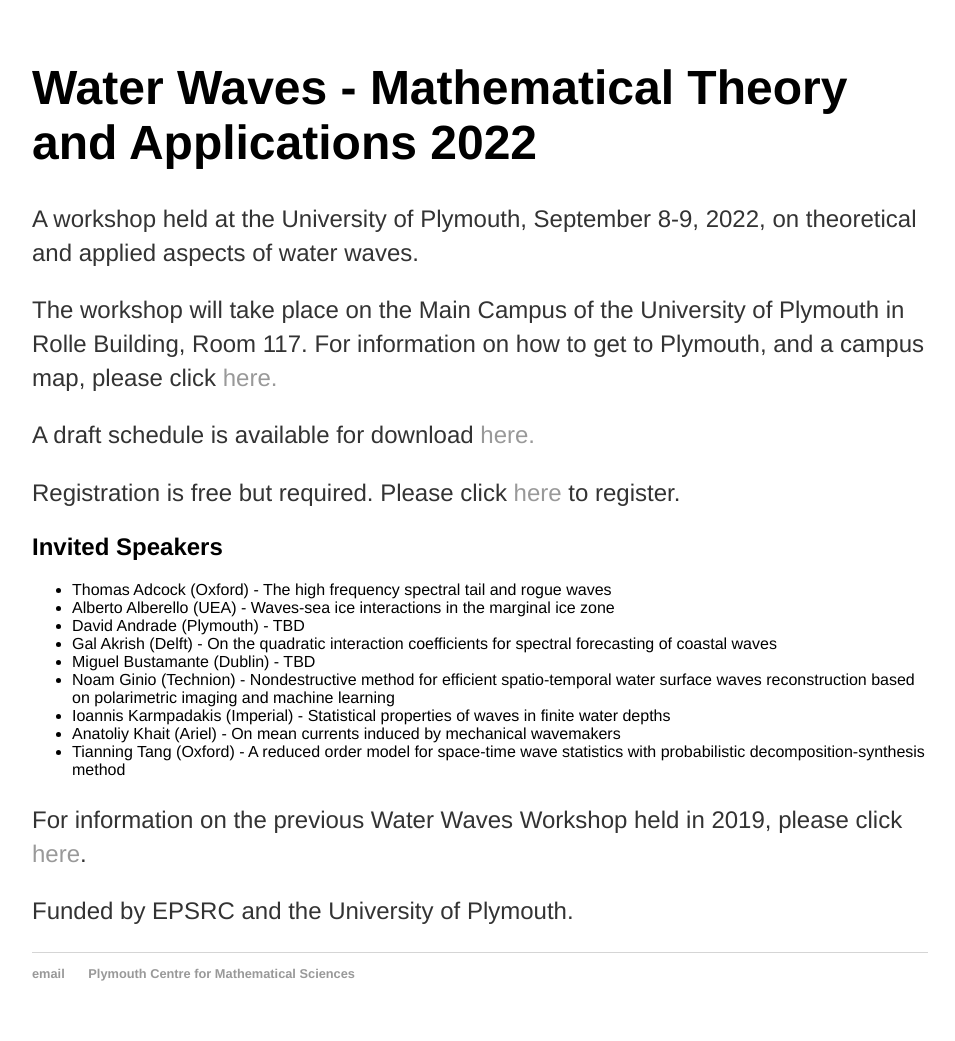
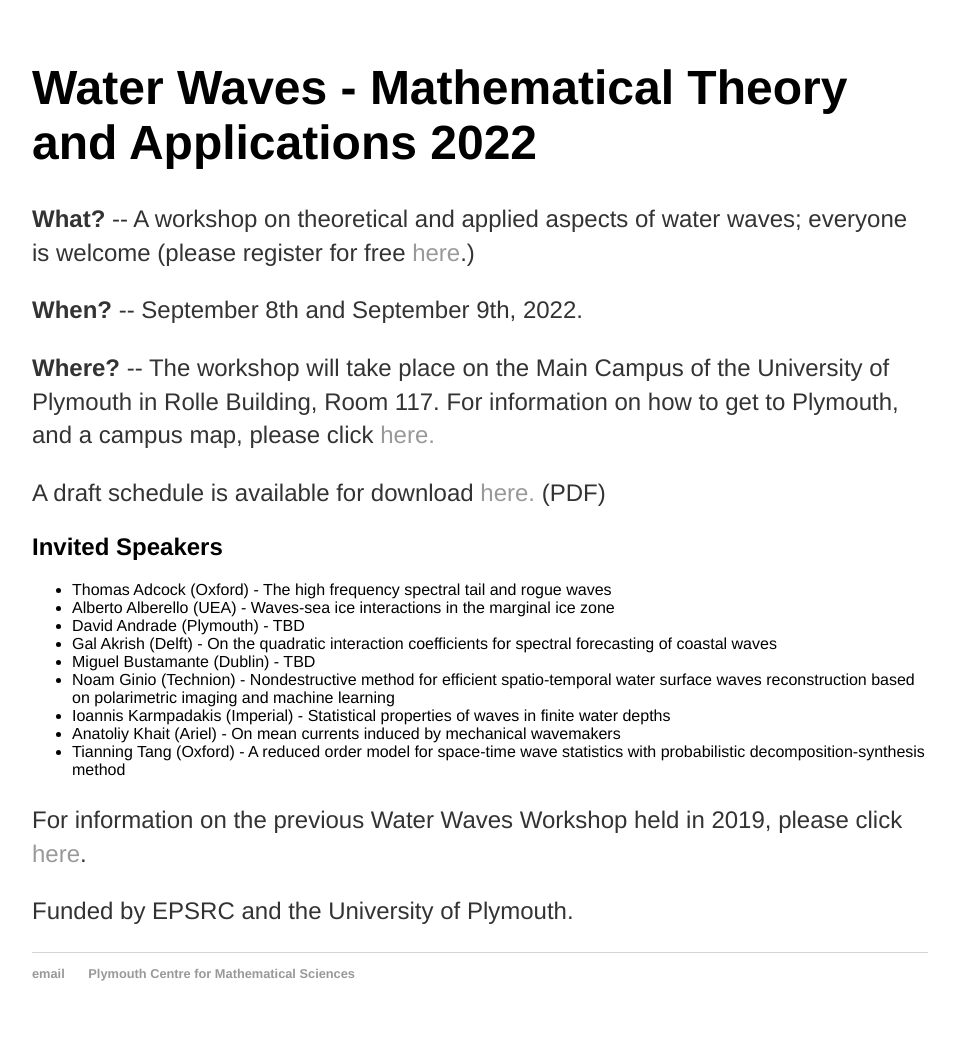
Before and after one commit to rstuhlmeier/rstuhlmeier.github.io, a Jekyll site: the page built from conferences/workshop2.html, in a window 1280 px wide. Shown: the whole page, without its empty margins (160-1115 px from the left). Built offline with Jekyll 4.4.1, drawn with Linux system fonts in a browser that asks for light colours.

Commit message:
Update workshop2.html

```diff
--- a/conferences/workshop2.html
+++ b/conferences/workshop2.html
@@ -5,13 +5,12 @@ title: Workshop Water Waves 2022 - Mathematical Theory and Applications
 
 <h1>Water Waves - Mathematical Theory and Applications 2022</h1>
 
-<p>A workshop held at the University of Plymouth, September 8-9, 2022, on theoretical and applied aspects of water waves. </p>
+<p><b>What?</b> -- A workshop on theoretical and applied aspects of water waves; everyone is welcome (please register for free <a href="https://forms.gle/cJCqVYpdQpCw4PrB9">here</a>.)</p>
+<p><b>When?</b> -- September 8th and September 9th, 2022. </p>
+<p><b>Where?</b> -- The workshop will take place on the Main Campus of the University of Plymouth in Rolle Building, Room 117. For information on how to get to Plymouth, and a campus map, please click <a href="https://www.plymouth.ac.uk/about-us/visit/our-campuses">here.</a></p>
 
-<p>The workshop will take place on the Main Campus of the University of Plymouth in Rolle Building, Room 117. For information on how to get to Plymouth, and a campus map, please click <a href="https://www.plymouth.ac.uk/about-us/visit/our-campuses">here.</a></p>
+<p>A draft schedule is available for download <a href="WWW2022_Schedule.pdf">here.</a> (PDF)</p>
 
-<p>A draft schedule is available for download <a href="WWW2022_Schedule.pdf">here.</a></p>
-
-<p>Registration is free but required. Please click <a href="https://forms.gle/cJCqVYpdQpCw4PrB9">here</a> to register.</p>
 
 <h2>Invited Speakers</h2>
 <ul type=disc>
```
